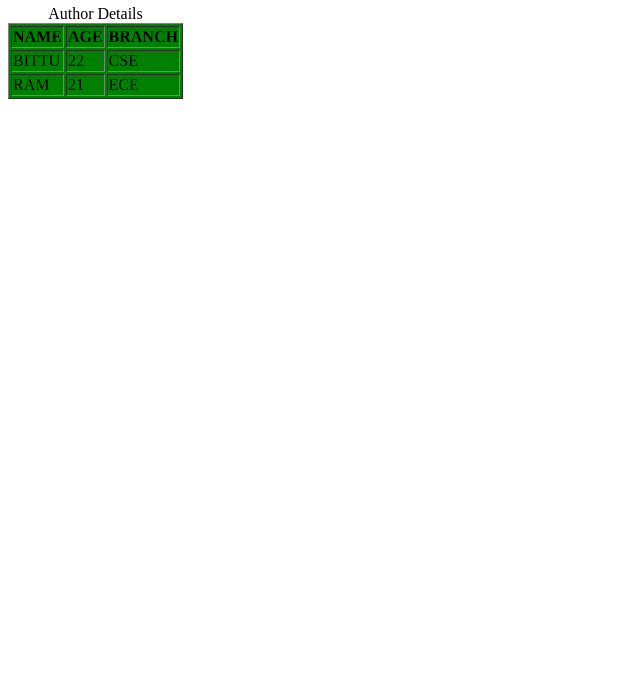
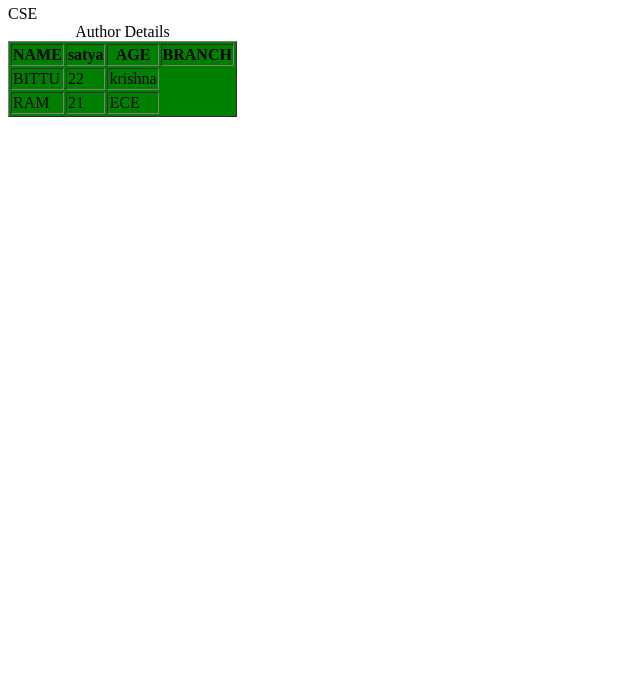
Before and after one commit to karthiksatya789/satya789, a plain HTML site: page index.html in a window 1280 px wide. Shown: the part 108-800 px from the top of the page, without its empty margins (0-640 px from the left). Drawn offline with Linux system fonts and the light colour scheme.

Commit message:
added new file

```diff
--- a/index.html
+++ b/index.html
@@ -19,13 +19,16 @@
 	</caption>
 
 		<tr>
+
 			<th>NAME</th>
+			<th>satya</th>
 			<th>AGE</th>
 			<th>BRANCH</th>
 		</tr>
 		<tr>
 			<td>BITTU</td>
 			<td>22</td>
+			<td>krishna</td
 			<td>CSE</td>
 		</tr>
 		<tr>
```
